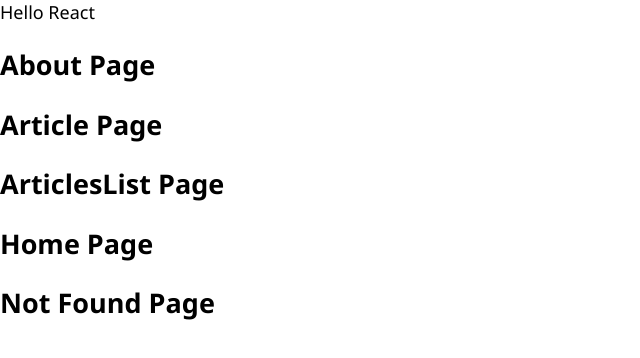
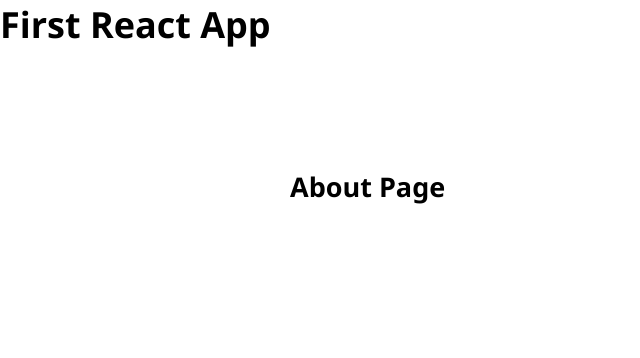
Before and after one commit to TejeswarChilaka/003-React-Blog, a React (Create React App) app in the folder my-app/: page /About in a window 1280 px wide. Before the commit this address had no page. Shown: the top 358 px of the page, without its empty margins (0-640 px from the left). Built offline with nearby package versions, Linux system fonts and the light colour scheme.

Commit message:
Created 5 working Pages, Nested all 5 components in App

```diff
--- a/my-app/package.json
+++ b/my-app/package.json
@@ -1,5 +1,5 @@
 {
-  "name": "my-react-app",
+  "name": "my-app",
   "version": "0.1.0",
   "private": true,
   "dependencies": {
@@ -8,6 +8,7 @@
     "@testing-library/user-event": "^13.5.0",
     "react": "^18.2.0",
     "react-dom": "^18.2.0",
+    "react-router-dom": "^6.22.1",
     "react-scripts": "5.0.1",
     "web-vitals": "^2.1.4"
   },
--- a/my-app/src/App.js
+++ b/my-app/src/App.js
@@ -1,20 +1,28 @@
-
-import './App.css';
-import AboutPage from './pages/AboutPage';
-import NotFoundPage from './pages/NotFoundPage';
-import ArticlePage from './pages/ArticlePage';
-import ArticlesPage from './pages/ArticlesListPage';
-import HomePage from './pages/HomePage';
+import { BrowserRouter, Routes, Route } from "react-router-dom";
+import "./App.css";
+import AboutPage from "./pages/AboutPage";
+import NotFoundPage from "./pages/NotFoundPage";
+import ArticlePage from "./pages/ArticlePage";
+import ArticlesListPage from "./pages/ArticlesListPage";
+import HomePage from "./pages/HomePage";
 
 function App() {
   return (
     <>
-    Hello React
-    <AboutPage></AboutPage>
-    <ArticlePage></ArticlePage>
-    <ArticlesPage></ArticlesPage>
-    <HomePage></HomePage>
-    <NotFoundPage></NotFoundPage>
+      <BrowserRouter>
+        <div className="App">
+          <h1> First React App</h1>
+          <div id="page-body">
+            <Routes>
+              <Route path="/" element={<HomePage />}></Route>
+              <Route path="/About" element={<AboutPage />}></Route>
+              <Route path="/Articles" element={<ArticlesListPage />}></Route>
+              <Route path="/Articles/:article" element={<ArticlePage />}></Route>
+              <Route path="/*" element={<NotFoundPage />}></Route>
+            </Routes>
+          </div>
+        </div>
+      </BrowserRouter>
     </>
   );
 }
--- a/my-app/src/pages/HomePage.js
+++ b/my-app/src/pages/HomePage.js
@@ -1,6 +1,10 @@
 function HomePage(){
     return(
-        <h2> Home Page</h2>
+    <>
+    <h2> Home Page</h2>
+
+    </>
+
     );
 }
 
```
Also changed, not shown: 1 other file (tests, documents, lock files or other folders).
